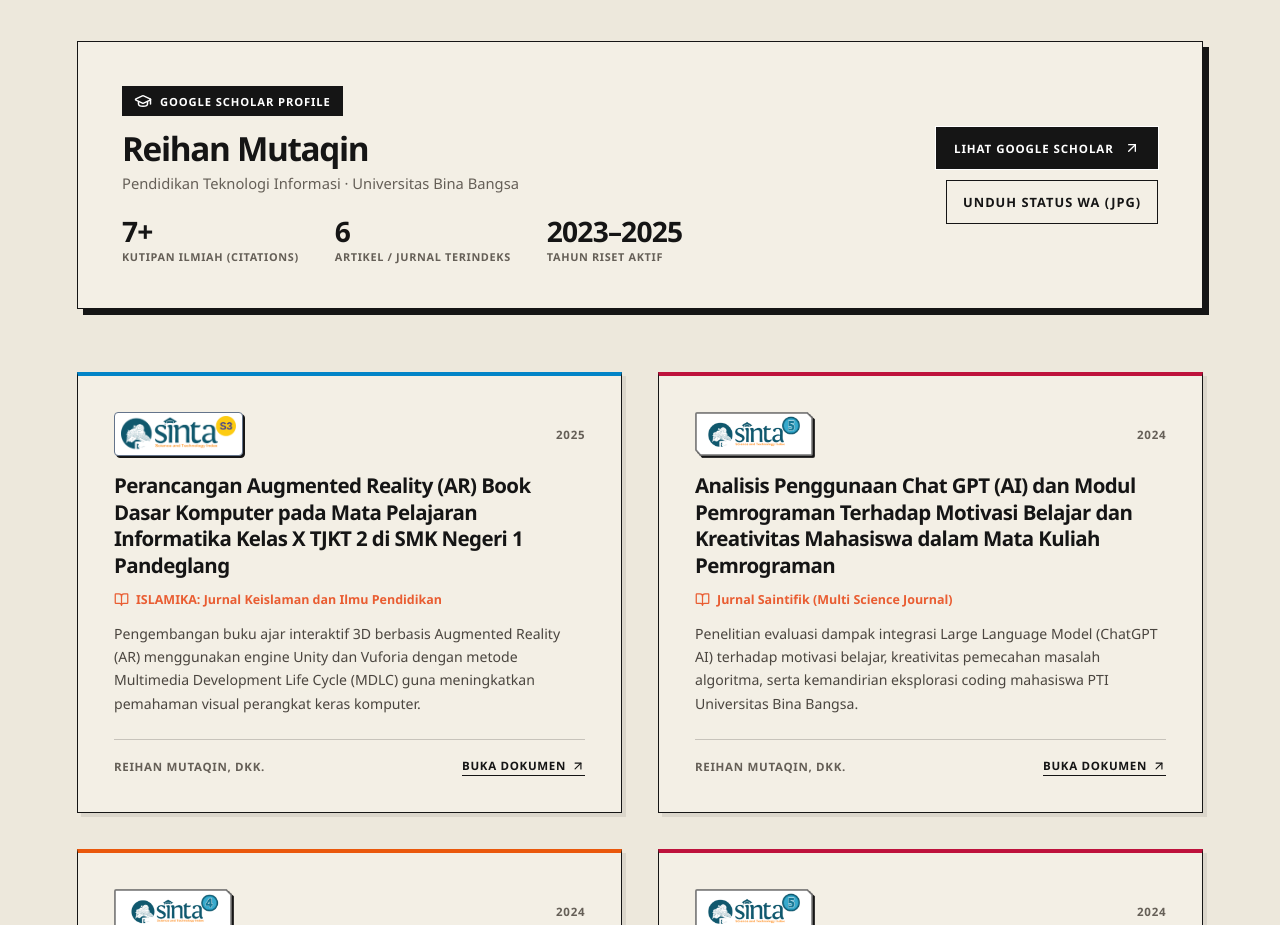
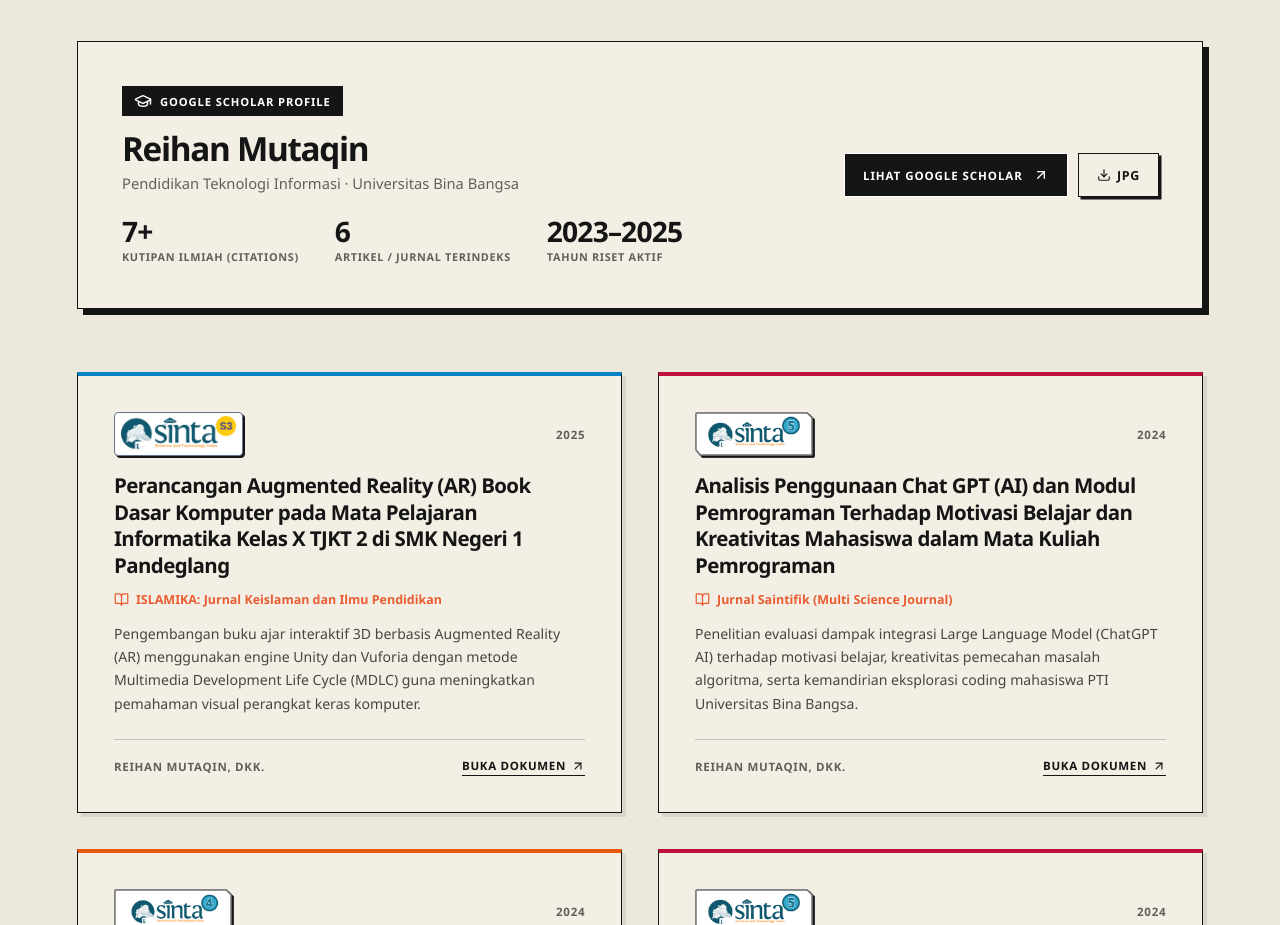
Before and after one commit to ReihanMutaqin/reihan, a React (Vite) app: page / in a window 1280 px wide. Shown: the part 10540-11465 px from the top of the page. Built offline with nearby package versions, Linux system fonts and the light colour scheme.

Commit message:
feat(publikasi): perbarui tombol menjadi JPG minimalis dengan ikon download bersih tanpa emoji

```diff
--- a/src/App.tsx
+++ b/src/App.tsx
@@ -978,10 +978,10 @@
               <a
                 className="button button--ghost hover-lift scholar-hero__cta scholar-hero__cta--download"
                 href="/downloads/status-whatsapp-reihan-hd.jpg"
-                download="Status-WA-Publikasi-Reihan-Mutaqin.jpg"
-                aria-label="Unduh gambar poster WhatsApp Status publikasi jurnal"
+                download="Publikasi-Reihan-Mutaqin-HD.jpg"
+                aria-label="Unduh gambar JPG publikasi"
               >
-                Unduh Status WA (JPG)
+                <Download size={14} aria-hidden="true" /> JPG
               </a>
             </div>
           </div>
--- a/src/index.css
+++ b/src/index.css
@@ -953,14 +953,16 @@
 
 .scholar-hero__actions {
   display: flex;
-  flex-direction: column;
+  flex-direction: row;
+  align-items: center;
   gap: 10px;
   flex-shrink: 0;
+  flex-wrap: wrap;
 }
 
 @media (min-width: 821px) {
   .scholar-hero__actions {
-    align-items: flex-end;
+    justify-content: flex-end;
   }
 }
 
@@ -970,8 +972,24 @@
 }
 
 .scholar-hero__cta--download {
-  font-size: 0.8rem;
-  padding: 10px 16px;
+  display: inline-flex;
+  align-items: center;
+  justify-content: center;
+  gap: 6px;
+  font-size: 0.78rem;
+  font-weight: 800;
+  padding: 12px 18px;
+  background: var(--paper);
+  border: 1.5px solid var(--ink);
+  color: var(--ink);
+  letter-spacing: 0.05em;
+  box-shadow: 2.5px 2.5px 0 var(--ink);
+}
+
+.scholar-hero__cta--download:hover {
+  background: var(--ink);
+  color: #ffffff;
+  box-shadow: 3.5px 3.5px 0 var(--ink);
 }
 
 .publications-grid {
```
Also changed, not shown: scripts/generate-status-wa.mjs (+9 -9 lines), public/downloads/status-whatsapp-reihan-hd.jpg.
